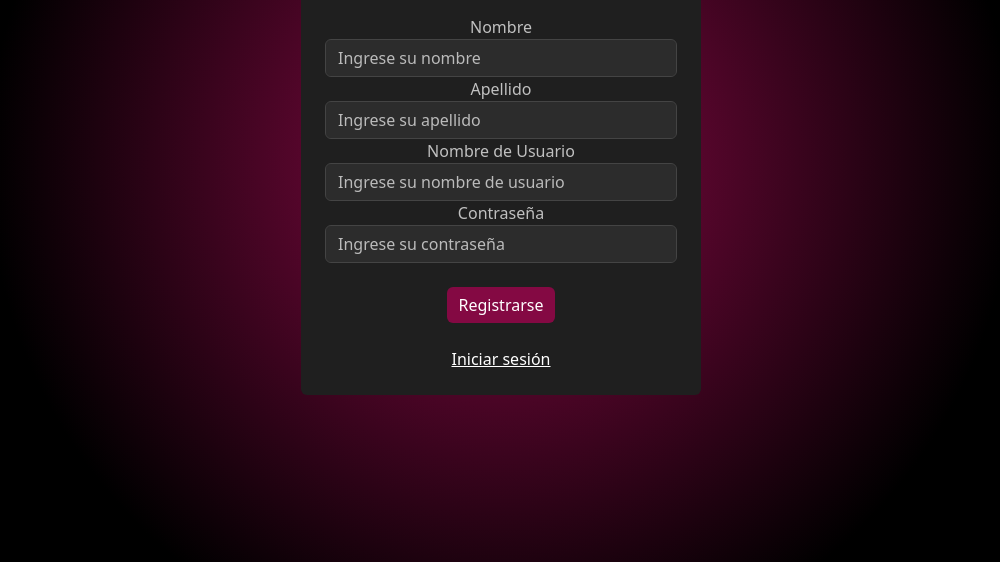
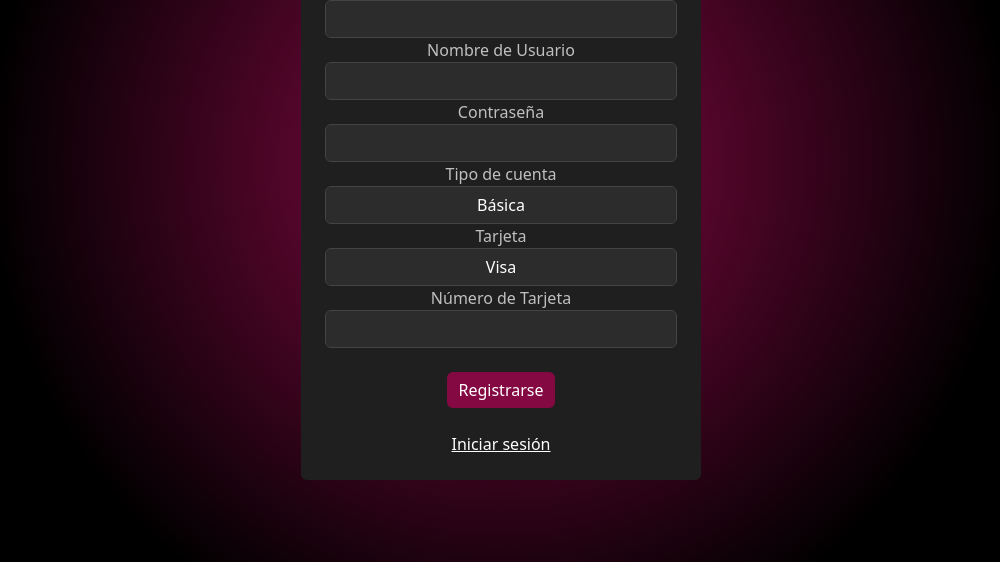
Before and after one commit to lelyys/astro, a plain HTML site: page registro.html in a window 1280 px wide. Shown: the part 238-800 px from the top of the page, without its empty margins (139-1139 px from the left). Drawn offline with nearby package versions, Linux system fonts and the light colour scheme.

Commit message:
registro

```diff
--- a/registro.html
+++ b/registro.html
@@ -47,32 +47,59 @@ background: radial-gradient(circle, rgba(132,9,67,1) 3%, rgba(0,0,0,1) 68%);
 <body class="text-center">
     <div class="container d-flex justify-content-center align-items-center min-vh-100">
         <div class="card p-4 registro-card" style="width: 100%; max-width: 400px;">
-            <h2 class="text-center mb-4">SIGN UP</h2>
+            <h2 class="text-center mb-2">REGISTRO</h2>
             <form id="formm">
                 <div class="form-group">
                     <label for="nombre">Nombre</label>
-                    <input type="text" class="form-control" id="nombre" placeholder="Ingrese su nombre">
+                    <input type="text" class="form-control text-center" id="nombre" required>
                 </div>
                 <div class="form-group">
                     <label for="apellido">Apellido</label>
-                    <input type="text" class="form-control" id="apellido" placeholder="Ingrese su apellido">
+                    <input type="text" class="form-control text-center" id="apellido" required>
                 </div>
+
                 <div class="form-group">
                     <label for="username">Nombre de Usuario</label>
-                    <input type="text" class="form-control" id="username" placeholder="Ingrese su nombre de usuario">
+                    <input type="text" class="form-control text-center" id="username" required>
                 </div>
+
                 <div class="form-group">
                     <label for="password">Contraseña</label>
-                    <input type="password" class="form-control" id="password" placeholder="Ingrese su contraseña">
-                </div><br>
+                    <input type="password" class="form-control text-center" id="password" required>
+                  </div>
+
+                <div class="form-group">
+                    <label for="tipo">Tipo de cuenta</label>
+                    <select id="tipo" class="form-control m-auto text-center">
+                        <option value="basica">Básica</option>
+                        <option value="nomina">Nómina</option>
+                        <option value="empresarial">Empresarial</option>
+                    </select>
+                </div>
+
+                <div class="form-group">
+                    <label for="tarjeta">Tarjeta</label>
+                    <select id="tarjeta" class="form-control m-auto text-center">
+                        <option value="visa">Visa</option>
+                        <option value="mastercard">Mastercard</option>
+                        <option value="american">American Express</option>
+                    </select>
+                </div>
+
+                <div class="form-group">
+                    <label for="notarjeta">Número de Tarjeta</label>
+                    <input type="text" class="form-control text-center" id="notarjeta" required> </div><br>
+
+
+
                 <button type="submit" class="btn btn-primary btn-block" id="registrar">Registrarse</button><br><br>
-                <a href="../index.html">Iniciar sesión</a>
+                <a href="index.html">Iniciar sesión</a>
 
             </form>
         </div>
     </div>
-    <script src="../bootstrap/js/bootstrap.bundle.min.js"></script>
-    <script src="/bootstrap/js/sweetalert2.all.min.js"></script>
-    <script src="/js/registro.js"></script>
+    <script src="bootstrap/js/bootstrap.bundle.js"></script>
+    <script src="bootstrap/js/sweetalert2.all.min.js"></script>
+    <script src="js/registro.js"></script>
 </body>
 </html>
```
